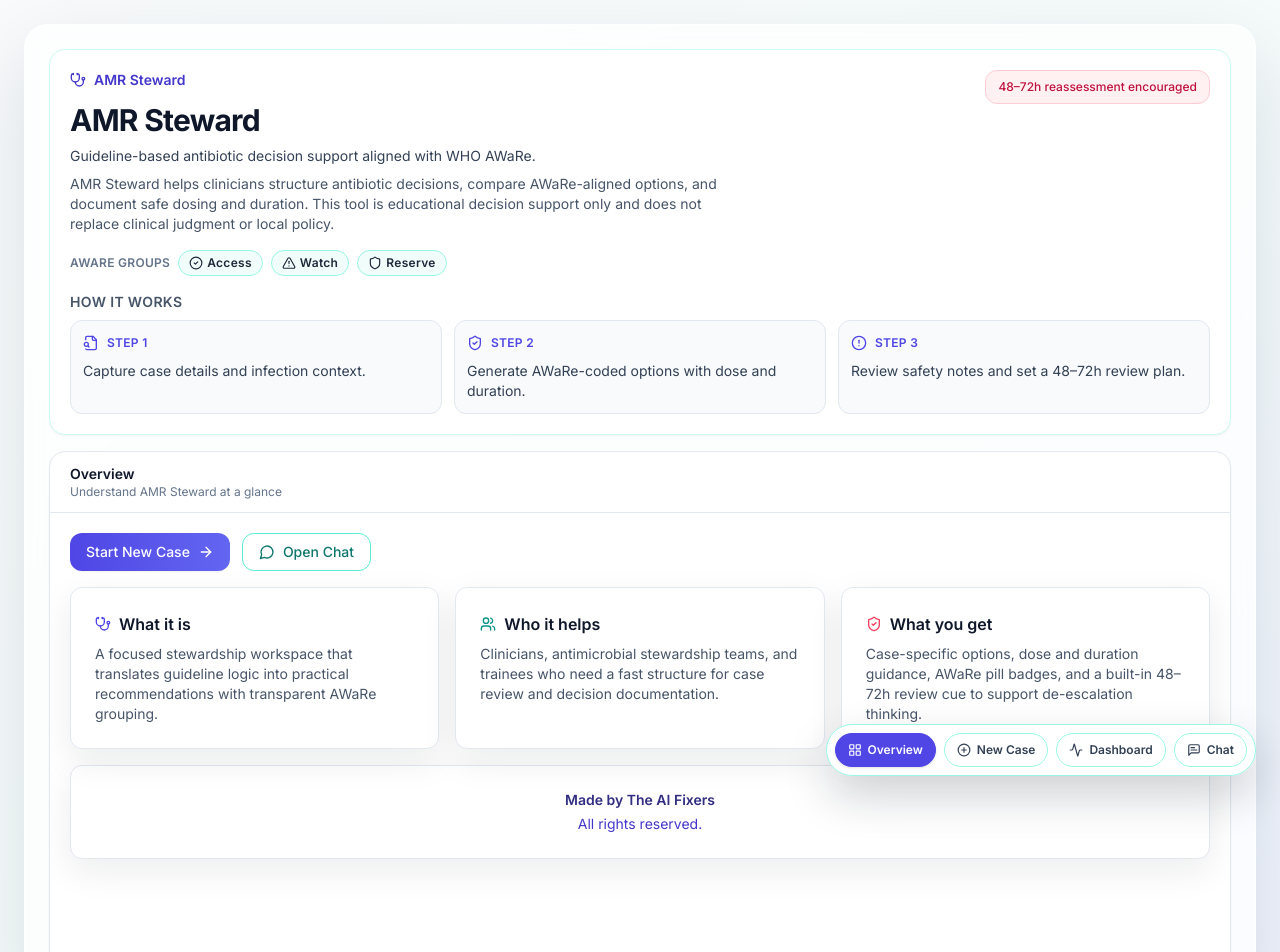
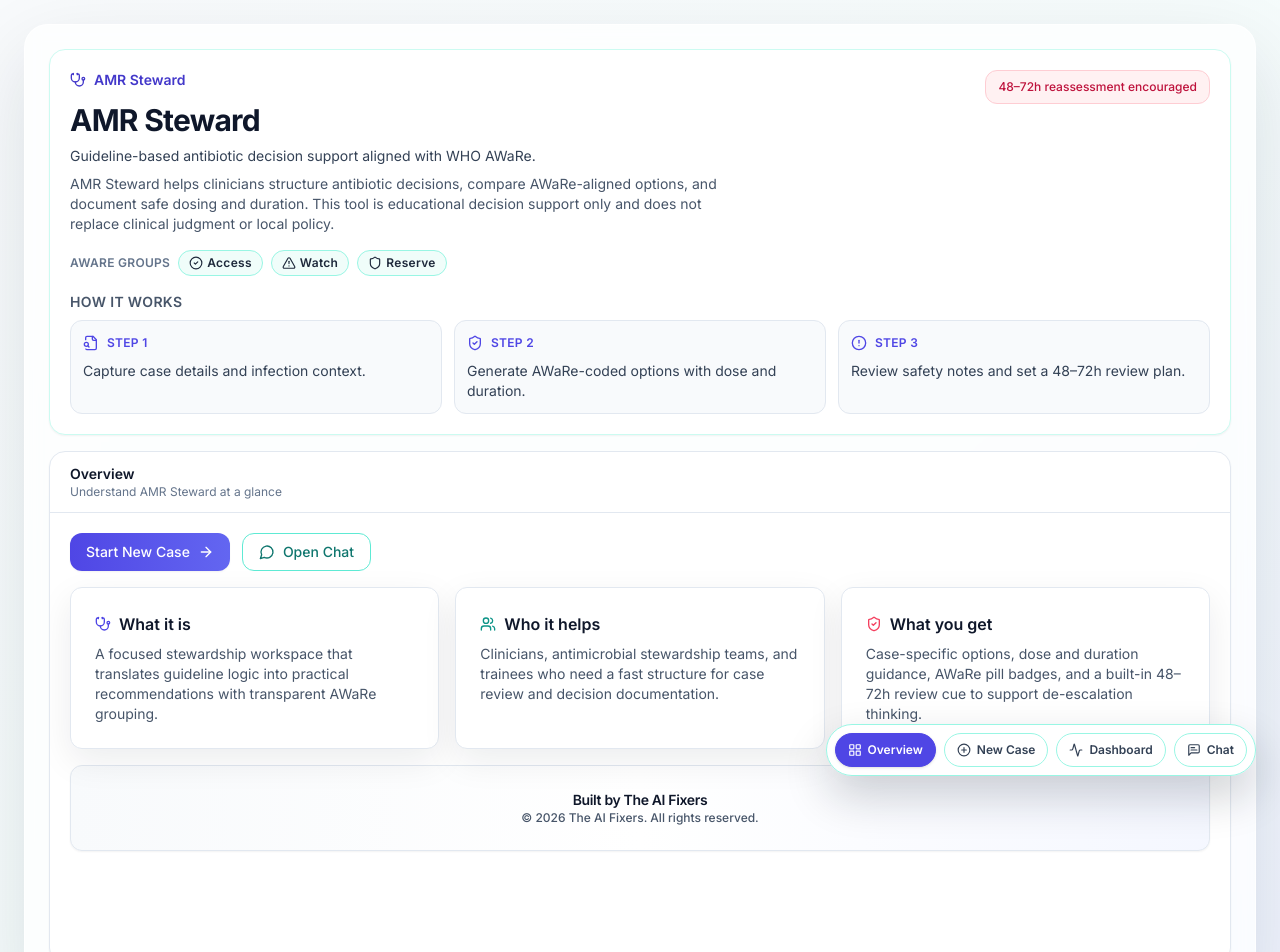
Before and after one commit to rumman52/AWaRe, a Next.js app: page / in a window 1280 px wide. Shown: the top 952 px of the page. Built offline with nearby package versions, Linux system fonts and the light colour scheme.

Commit message:
Resolve OverviewPanel footer conflict styling

```diff
--- a/components/workspace/OverviewPanel.tsx
+++ b/components/workspace/OverviewPanel.tsx
@@ -37,9 +37,9 @@
         </Card>
       </section>
 
-      <Card className="border-indigo-100 bg-indigo-50 p-4 text-center text-sm text-indigo-900">
-        <p className="font-semibold">Made by The AI Fixers</p>
-        <p className="mt-1 text-indigo-700">All rights reserved.</p>
+      <Card className="overflow-hidden border-slate-200 bg-gradient-to-r from-slate-50 via-white to-indigo-50/60 p-4 text-center shadow-sm">
+        <p className="text-sm font-semibold tracking-tight text-slate-900">Built by The AI Fixers</p>
+        <p className="text-xs font-medium text-slate-600">© 2026 The AI Fixers. All rights reserved.</p>
       </Card>
     </div>
   );
```
